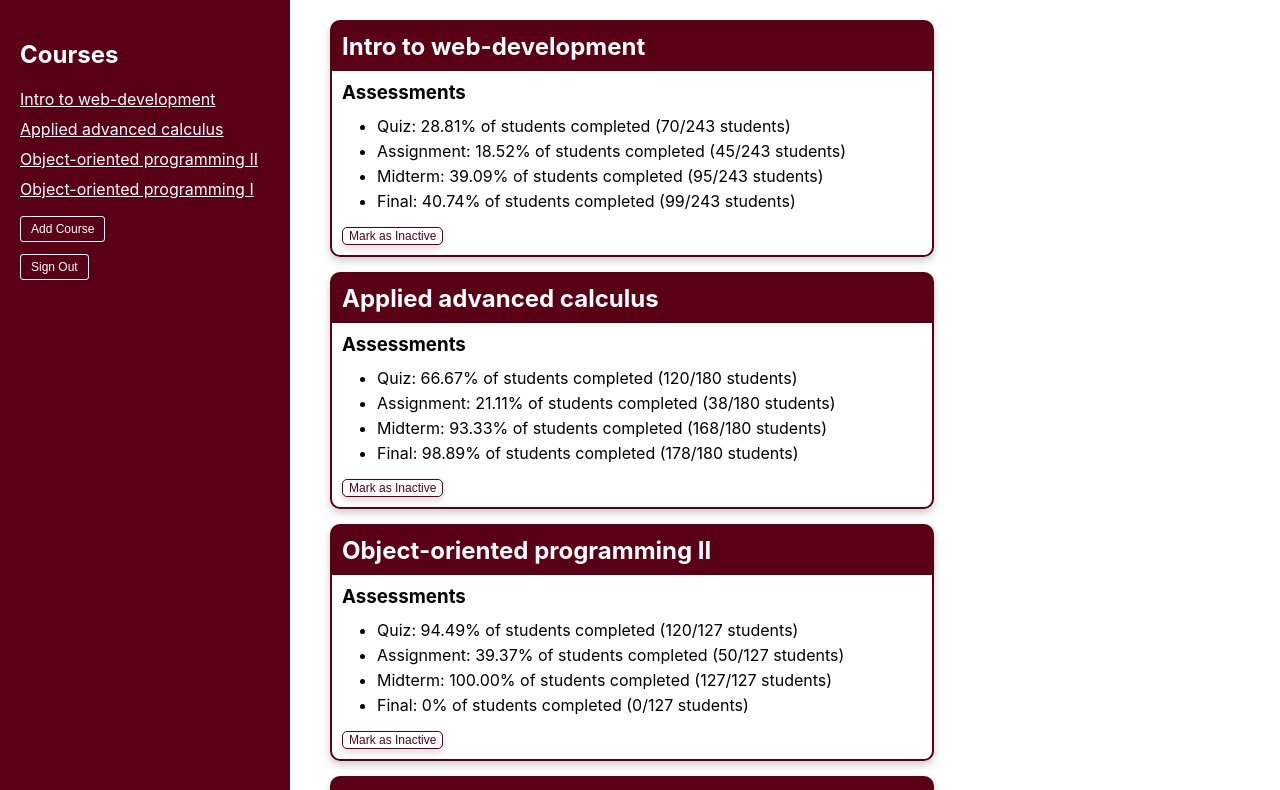
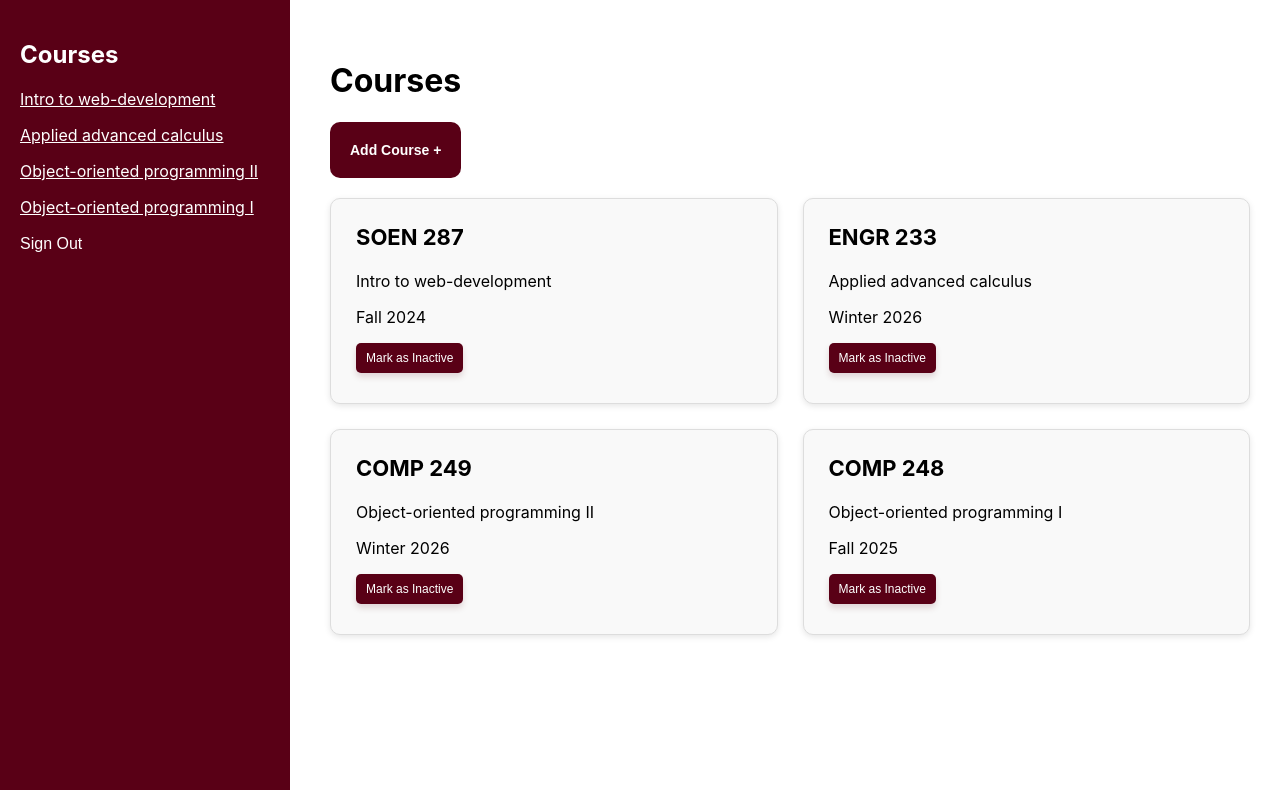
Before and after one commit to s0m3bodi/SOEN287_web_project, a React (Create React App) app: page /teacher in a window 1280 px wide. Shown: the top 790 px of the page. Built offline with nearby package versions, Linux system fonts and the light colour scheme.

Commit message:
Updated visuals of Teacher Home Page

```diff
--- a/src/components/TeacherSidebar.js
+++ b/src/components/TeacherSidebar.js
@@ -1,7 +1,7 @@
 import { Link, useNavigate } from "react-router-dom";
 import '../pagesCSS/TeacherSidebar.css'
 
-const TeacherSidebar = ({courses, onAddCourse}) => {//courses are the hardcoded ones, onAddCourse is for the new ones
+const TeacherSidebar = ({courses}) => {//courses are the hardcoded ones, onAddCourse is for the new ones
     const navigate = useNavigate();
     const handleLogout = () =>{
         navigate('/');
@@ -16,10 +16,11 @@ const TeacherSidebar = ({courses, onAddCourse}) => {//courses are the hardcoded
                         <div>{course.name}</div>
                     </Link>
                 ))}
-
+            {/*
             <div>
-                <button onClick={onAddCourse}>Add Course</button> {/*button to add a course*/}
+                <button onClick={onAddCourse}>Add Course</button> {/*button to add a course
             </div>
+            */}
 
             <div className="signOut">
                 <button onClick={handleLogout}>
--- a/src/pages/TeacherPage.js
+++ b/src/pages/TeacherPage.js
@@ -1,4 +1,5 @@
 import { useState } from 'react';
+import { Link } from "react-router-dom";
 import TeacherSidebar from "../components/TeacherSidebar";
 import '../pagesCSS/TeacherPage.css'
 
@@ -36,11 +37,15 @@ const TeacherPage = ({ courses, onUpdateCourse }) => { //home page with hardcode
 
     return (
         <div style={{ display: "flex", minHeight: "100vh" }}> {/*anything on style can be moved to future css file*/}
-            <TeacherSidebar courses={courses} onAddCourse={() => setShowAddModal(true)} /> {/*courses={course} prints the array and onAddCourse={( ... makes the menu for adding a course show by setting it active*/}
+            <TeacherSidebar courses={courses}/> {/*courses={course} prints the array and onAddCourse={( ... makes the menu for adding a course show by setting it active*/}
             <main style={{ padding: "10px", flex: 1 }}> {/* the filter goes though the array to only print the active ones on the main page*/}
-
+                <h1>Courses</h1>
                 {/*menu for new course add */}
-                {showAddModal && (
+                {!showAddModal ? (
+                    <button id="add" onClick={() => setShowAddModal(true)}>
+                        Add Course  +
+                    </button>
+                ) : (
                     <div className="addMenu">
                         <h2>Add New Course</h2>
                         <div className="new-courseinfo">
@@ -60,21 +65,24 @@ const TeacherPage = ({ courses, onUpdateCourse }) => { //home page with hardcode
                             <button onClick={() => setShowAddModal(false)}>Cancel</button>  {/*in case give up on adding*/}
                     </div>
                 )}
-
+                <div className="course-grid">
                     {courses.filter(course => course.isActive).map(course => (
-                    <div key={course.id} className="course">
-                        <h2>{course.name}</h2> {/*prints the name can be changed to also have code and session*/}
+                        <Link key={course.id} to={`/course/${course.id}`} className="course-link">
+                            <div className="course">
+                                <h2>{course.code}</h2> {/*prints the name can be changed to also have code and session*/}
+                                <p>{course.name}</p>
+                                <p>{course.term}</p>
 
                                 <div className='coursecontent'>
-                            <h3>Assessments</h3> {/*print assessments with the completion percent*/}
-                            {/*checks if there is any assessments creates a list of them if yes*/}
+                                    {/* <h3>Assessments</h3> {/*print assessments with the completion percent
+                                    checks if there is any assessments creates a list of them if yes
                                     {course.assessments.length > 0 ? (
                                         <ul>
-                                {/* checks if the assessment is completed and there are students enrolled then computes percentage formated 2 decimal places*/}
+                                        checks if the assessment is completed and there are students enrolled then computes percentage formated 2 decimal places
                                             {course.assessments.map((assessment, index) => {
                                                 const completionPercentage = assessment.completed && course.totalStudents > 0
                                                             ? ((assessment.completed / course.totalStudents) * 100).toFixed(2): 0;
-                                                    {/*return the list of assignment with the type and percentage*/}
+                                                            return the list of assignment with the type and percentage
                                                 return (
                                                     <li key={index}>
                                                         {assessment.type}: {completionPercentage}% of students completed ({assessment.completed}/{course.totalStudents} students)
@@ -82,15 +90,18 @@ const TeacherPage = ({ courses, onUpdateCourse }) => { //home page with hardcode
                                                     );
                                             })}
                                         </ul>
-                            ) : (<p>No assessments available.</p>)} {/* if no assignments*/}
-
-                            <button onClick={() => toggleActive(course.id)}> {/* button for actice status*/}
+                                    ) : (<p>No assessments available.</p>)} if no assignments*/}
+                                    <button onClick={(e) => {
+                                        e.preventDefault(); // prevents the button from also triggering the navigation
+                                        toggleActive(course.id);
+                                    }}> {/* button for actice status*/}
                                         Mark as {course.isActive ? "Inactive" : "Active"}
                                     </button>
                                 </div>
                             </div>
+                        </Link>
                     ))}
-
+                </div>
             </main>
         </div>
     );
--- a/src/pagesCSS/TeacherPage.css
+++ b/src/pagesCSS/TeacherPage.css
@@ -1,51 +1,71 @@
+main {
+    margin-top: 30px;
+}
+.course-grid {
+    display: grid;
+    grid-template-columns: repeat(2, 1fr);
+    gap: 25px;
+    justify-content: start;
+    padding-right: 20px;
+}
 .course {
-    border: 2px solid #590016;
+    border: 1px solid #ddd;
     border-radius: 10px;
-    margin: 10px 10px 15px 0px;
-    padding: 0px;
-    width: 600px;
-    box-shadow: 0 4px 8px rgba(0,0,0,0.2);
+    background-color: #f9f9f9;
+    box-shadow: 0 2px 6px rgba(0,0,0,0.1);
+    padding: 20px 15px 30px;
+}
+.course:hover {
+    box-shadow: 0 4px 8px rgba(0,0,0,0.2)
 }
 .course h2 {
+    color: black;
+    margin: 0;
+    padding: 5px 10px;
+    font-size: 22px;
+}
+.course p {
+    font-style: bold;
+    padding: 0px 10px;
+}
+.coursecontent button {
     background-color: #590016;
     color: white;
-    margin: 0;
-    border-top-left-radius: 5px;
-    border-top-right-radius: 5px;
-    padding: 10px;
-}
-.coursecontent {
-    padding: 10px;
-}
-.coursecontent h3 {
-    margin: 0px;
-}
-.coursecontent ul {
-    margin: 10px -5px;
-    line-height: 25px;
-}
-.coursecontent button {
-    background-color: white;
-    color: #590016;
     font-size: 12px;
-    border: 1.5px solid #590016;
+    border: 1.5px;
     border-radius: 5px;
     box-shadow: 0 4px 6px rgba(89, 0, 22, 0.15);
+    padding: 8px 10px;
+    margin: 0px 10px;
     cursor: pointer;
 }
-.addMenu {
-    border: 2px solid #590016;
+.course-link {
+    text-decoration: none;
+    color: inherit;
+}
+
+#add {
+    margin-bottom: 20px;
+    padding: 20px;
+    border: none;
     border-radius: 10px;
-    padding: 0px;
-    width: 600px;
-}
-.addMenu h2{
     background-color: #590016;
     color: white;
-    margin: 0;
-    border-top-left-radius: 5px;
-    border-top-right-radius: 5px;
-    padding: 10px;
+    font-size: 14px;
+    font-weight: bolder;
+}
+.addMenu {
+    border: 1px solid #ddd;
+    border-left: 3px solid #870626;
+    border-radius: 10px;
+    background-color: #f9f9f9;
+    box-shadow: 0 2px 6px rgba(0,0,0,0.1);
+    padding: 20px 15px 30px;
+    margin-bottom: 20px;
+    margin-right: 20px;
+}
+.addMenu h2 {
+    margin-left: 10px;
 }
 .new-courseinfo label{
     display: flex;
@@ -55,9 +75,9 @@
 .new-courseinfo input {
     margin-top: 5px;
     padding: 3px;
-    border: 1px solid #590016;
+    border: 1px solid #ddd;
     border-radius: 4px;
-    caret-color: #590016
+    caret-color: #870626
 }
 .new-courseinfo input:focus {
     outline: none;
--- a/src/pagesCSS/TeacherSidebar.css
+++ b/src/pagesCSS/TeacherSidebar.css
@@ -1,3 +1,4 @@
+
 .sidebar {
     width: 250px;
     background-color: #590016;
@@ -6,30 +7,22 @@
     margin-right:30px;
 }
 .sidebar a {
-    padding: 0;
+    padding-bottom: 6px;
     display: block;
     margin: 10px 0;
     color: white;
+    font-size: 16px;
     text-decoration: underline;
 }
-/*.sidebar button { this styles the buttons the same as the courses
+
+.sidebar button {
+    margin-bottom: 15px;
     padding: 0;
-    margin: 10px 0;
+    font-size: 16px;
     background: none;
     border: none;
     color: white;
-    text-decoration: underline;
-    font-size: 16px;
-}*/
-.sidebar button { /* this styles the buttons as buttons with borders and stuff*/
-    padding: 5px 10px;
-    margin: 7px auto 5px;
-    background-color: #590016;
-    color: white;
-    font-size: 12px;
-    border: 1px solid white;
-    border-radius: 3px;
-    cursor: pointer;
+    text-decoration: underlin3;
 }
 
 .signOut {
```
Also changed, not shown: src/components/Assessment.js (+6 -1 lines), src/pages/CourseManagementPage.js (line endings or trailing spaces), 1 other file (tests, documents, lock files or other folders). Lines whose indentation alone changed are shown as unchanged.
